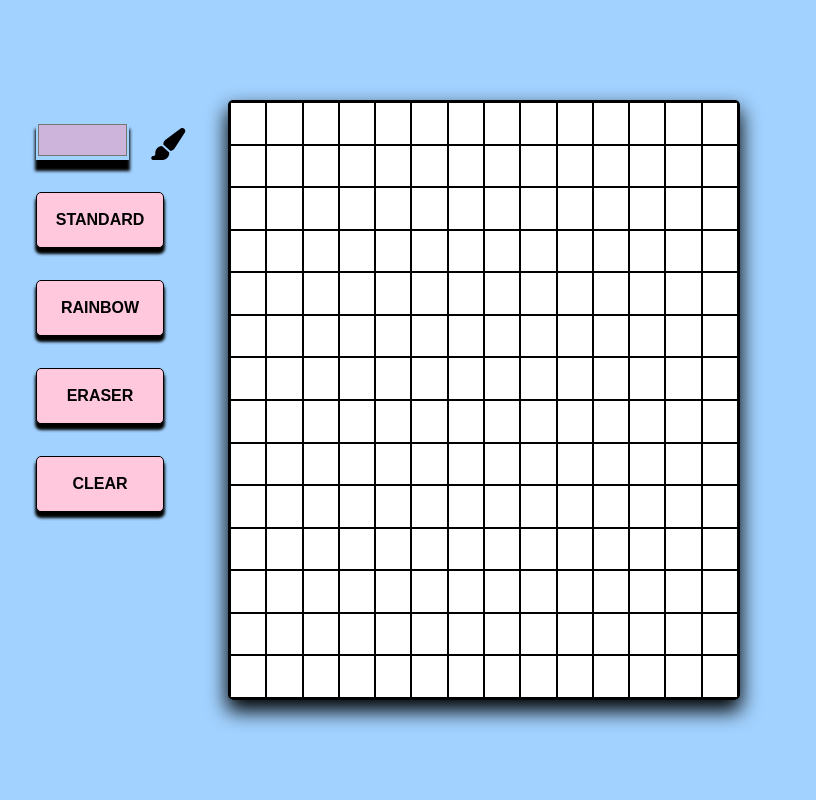
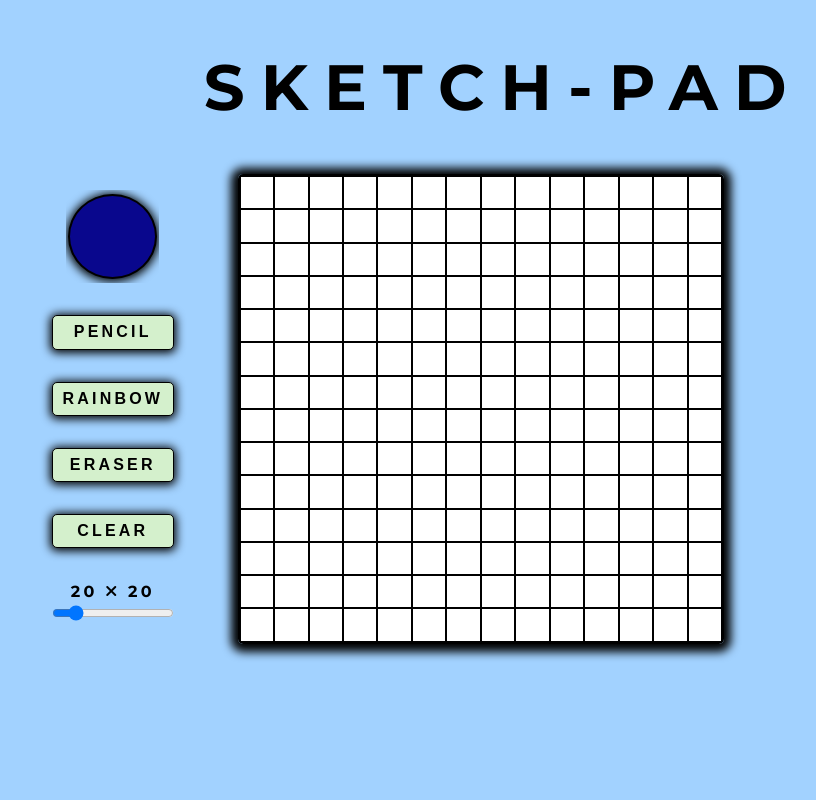
Before and after one commit to BaibhavJoshi/etch-a-sketch, a plain HTML site: page index.html in a window 1280 px wide. Shown: the whole page, without its empty margins (252-1068 px from the left). Drawn offline with Linux system fonts and the light colour scheme.

Commit message:
Add files via upload
> Updated index.html
> Updated styles.css
> Not done yet!!

```diff
--- a/css/styles.css
+++ b/css/styles.css
@@ -8,17 +8,30 @@
 
 body{
     font-family:'Montserrat', sans-serif;
+    letter-spacing: 1em;
 }
 
-.main-container{
+.main{
     height:100vh;
     width:100vw;
+    background-color:#a2d2ff;
+    display:flex;
+    flex-direction:column;
+    align-items:center;
+}
 
-    background-color:#a2d2ff;
+.header{
+    font-size:xx-large;
+    margin:1.5em;
+    margin-left:8.7em;
+}
 
+.primary-container{
+    width:95%;
+    height:95%;
     display:flex;
     justify-content:center;
-    align-items:center;
+    align-items:flex-start;
     gap:4em;
 }
 
@@ -32,16 +45,8 @@ body{
     align-items:center;
 
     gap:2em;
-}
 
-.color-box{
-    display:flex;
-    flex-direction:column;
-    justify-content: center;
-    align-items:flex-start;
-    gap:1em;
-
-    width:100%;
+    margin-top:1em;
 }
 
 .pixel{
@@ -56,29 +61,31 @@ body{
 
     border:2px solid black;
     border-radius:5px;
-    box-shadow: 0px 10px 20px 1px rgb(0, 0, 0);
+    box-shadow: 0px 1px 10px 7px rgb(0, 0, 0);
 }
 
 button{
     width:100%;
     height:10%;
     cursor:pointer;
+    letter-spacing: 0.2em;
 
     font-size:medium;
     font-weight:bolder;
 
-    background-color: #ffc8dd;
-    color: black;
+    background-color: #d4f0cc;
+    color: rgb(0, 0, 0);
 
     border:1px solid black;
     border-radius:5px;
 
-    box-shadow: 0px 5px 3px 1px rgb(0, 0, 0);
+    box-shadow: 0px 1px 10px 2px rgb(0, 0, 0);
 }
 
 button:hover{
     transform: scale(1.1);
     transition-duration:0.2s;
+    box-shadow: 0px 1px 10px 5px rgb(0, 0, 0);
 }
 
 button:active{
@@ -87,29 +94,48 @@ button:active{
     transform:translateY(4px)
 }
 
+.color-box{
+    display:flex;
+    flex-direction:column;
+    justify-content: center;
+    align-items:center;
+    width:100%;
+    height:25%;
+}
+
 input[type="color"]{
+    -webkit-appearance:none;
+    -moz-appearance:none;
     appearance:none;
-    -moz-appearance:none;
-    -webkit-appearance:none;
-    background:none;
-    border:0;
+    background-color:transparent;
+    width:7em;
+    height:7em;
     cursor:pointer;
-    height:3em;
-    width:7em;
-    padding:0;
-    margin-right:1.5em;
-    box-shadow: 0px 10px 3px 1px rgb(0, 0, 0);
+    border:none;
+}
+
+input[type="color"]::-webkit-color-swatch{
+    border-radius:50%;
+    border:2px solid black;
+    box-shadow: 0px 1px 10px 2px rgb(0, 0, 0);
 }
 
 input[type="color"]:hover{
-    transform: scale(1.1);
-    transition-duration:0.2s;
+    transform: scale(1.2);
+    transition-duration:0.5s;
 }
 
-.pencil-box{
-    display:flex;
-    justify-content:center;
-    align-items:flex-end;
+input[type="color"]:active{
+    transform:translateY(4px)
+}
 
-    font-size:xx-large;
+.board-size-input{
+    letter-spacing:0.2em;
+    font-weight:bold;
+    text-align:center;
+    line-height:1.5em;
 }
+
+.input-range{
+    width:100%;
+}
--- a/index.html
+++ b/index.html
@@ -10,21 +10,29 @@ href="https://cdnjs.cloudflare.com/ajax/libs/font-awesome/6.4.2/css/all.min.css"
     <script src="./js/script.js" defer></script>
 </head>
 <body>
-    <div class="main-container">
-        <div class="settings">
-            <div class="color-box">
-                <div class="pencil-box">
-                    <input type="color" id="pencil-color" value="#cdb4db">
-                    <i class="fa fa-light fa-paintbrush"></i>
+    <div class="main">
+        <header class="header">
+            <h1>SKETCH-PAD</h1>
+        </header>
+        <div class="primary-container">
+            <div class="settings">
+                <div class="color-box">
+                    <input type="color" id="pencil-color" value="#09078d">
+                </div>
+                <button id="standardBtn">PENCIL</button>
+                <button id="rainbowBtn">RAINBOW</button>
+                <button id="eraserdBtn">ERASER</button>
+                <button id="cleardBtn">CLEAR</button>
+
+                <div class="board-size-input">
+                    <span id="range-value"> 20 <i class="fa fa-light fa-xmark"></i> 20 </span>
+                    <input type="range" class="input-range" min="1" max="128" value="20">
                 </div>
             </div>
-            <button id="standardBtn">STANDARD</button>
-            <button id="rainbowBtn">RAINBOW</button>
-            <button id="eraserdBtn">ERASER</button>
-            <button id="cleardBtn">CLEAR</button>
+            <div class="board" id="board"></div>
         </div>
-        <div class="board" id="board"></div>
     </div>
+
 
 </body>
 </html>
```
